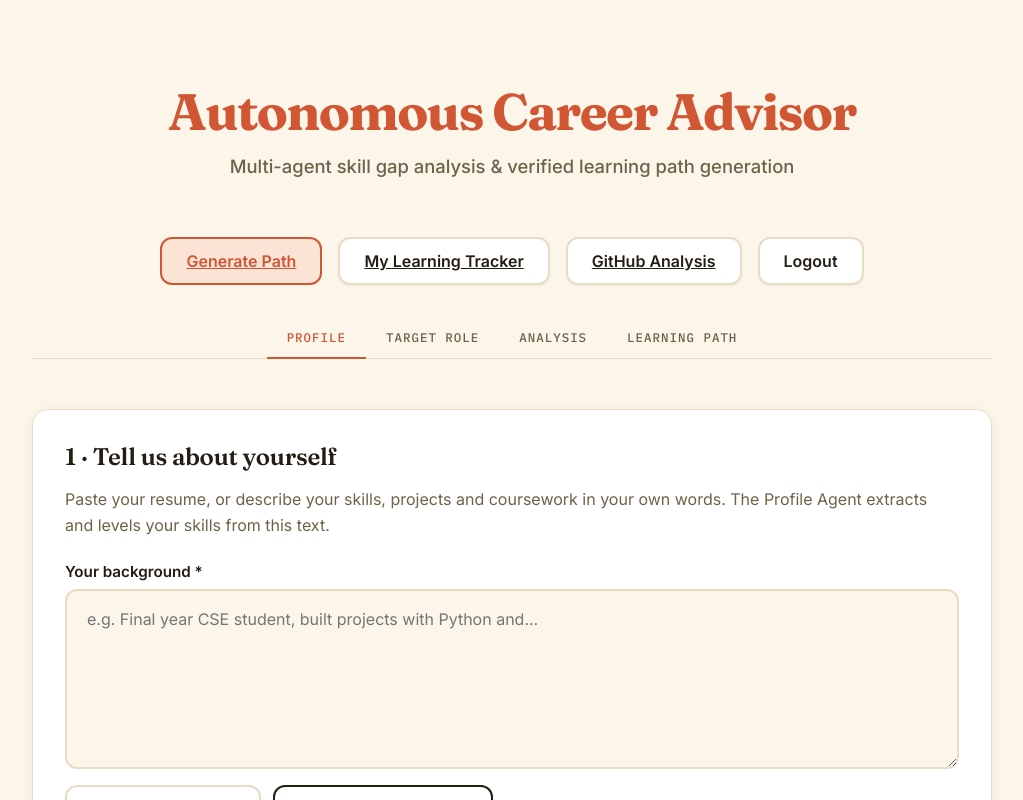
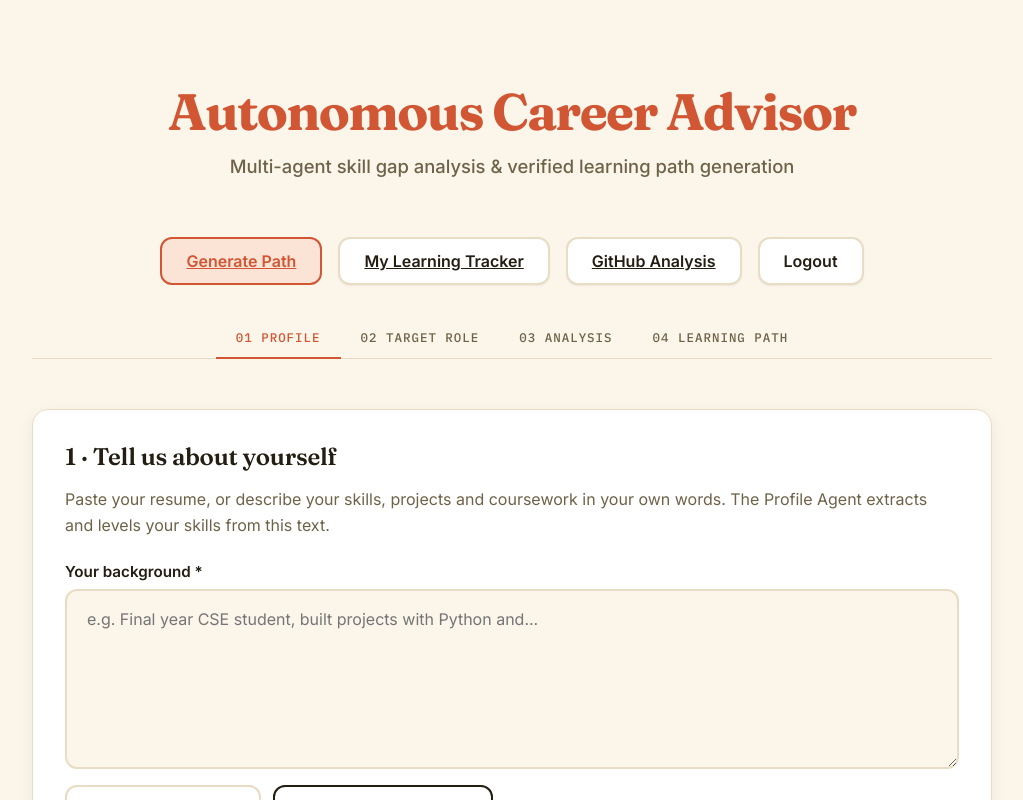
Before and after one commit to gurruprasaath/Autonomous-Career-Advisor, a React (Vite) app in the folder frontend/: page /generate in a window 1280 px wide. Shown: the top 800 px of the page, without its empty margins (128-1151 px from the left). Built offline with nearby package versions, Linux system fonts and the light colour scheme; no server answers; sample sign-in values are in the browser's storage.

Commit message:
feat(frontend): numbered edition-strip step indicator for the Generate wizard

```diff
--- a/frontend/src/routes/GeneratePage.tsx
+++ b/frontend/src/routes/GeneratePage.tsx
@@ -45,7 +45,7 @@ export default function GeneratePage() {
       <div className="steps">
         {STEPS.map((s, i) => (
           <span key={s} className={`step-chip ${i === step ? 'active' : ''} ${i < step ? 'done' : ''}`}>
-            {i < step ? '✓ ' : ''}{s}
+            {String(i + 1).padStart(2, '0')} {i < step ? '✓ ' : ''}{s}
           </span>
         ))}
       </div>
```
